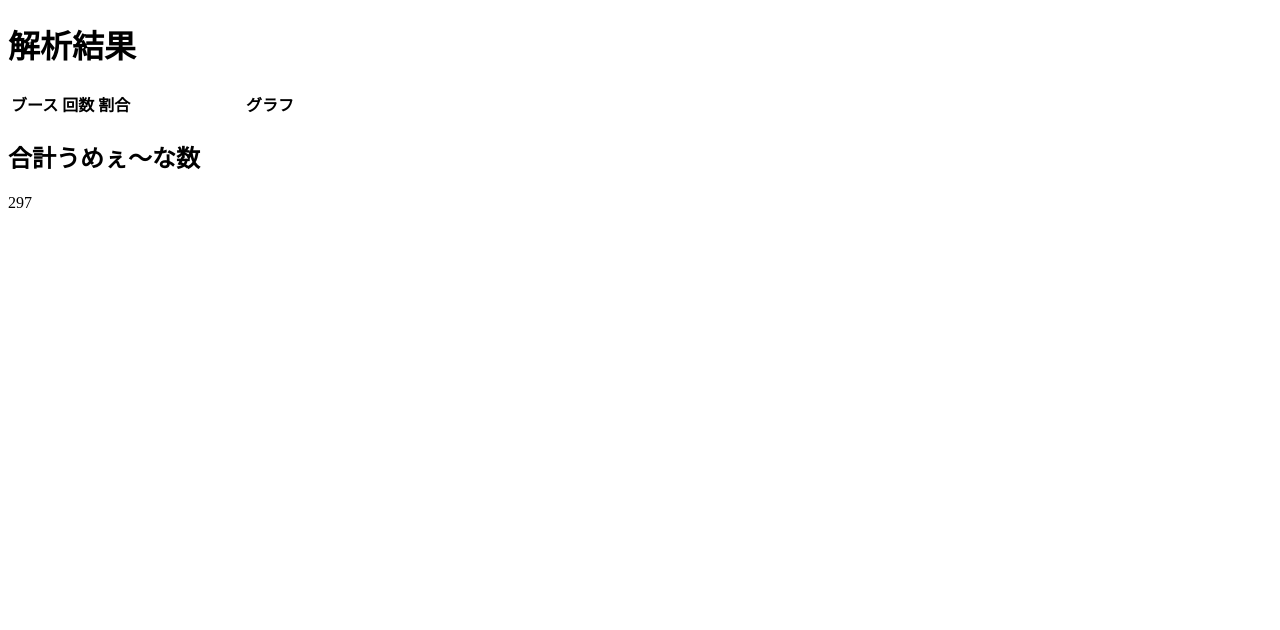
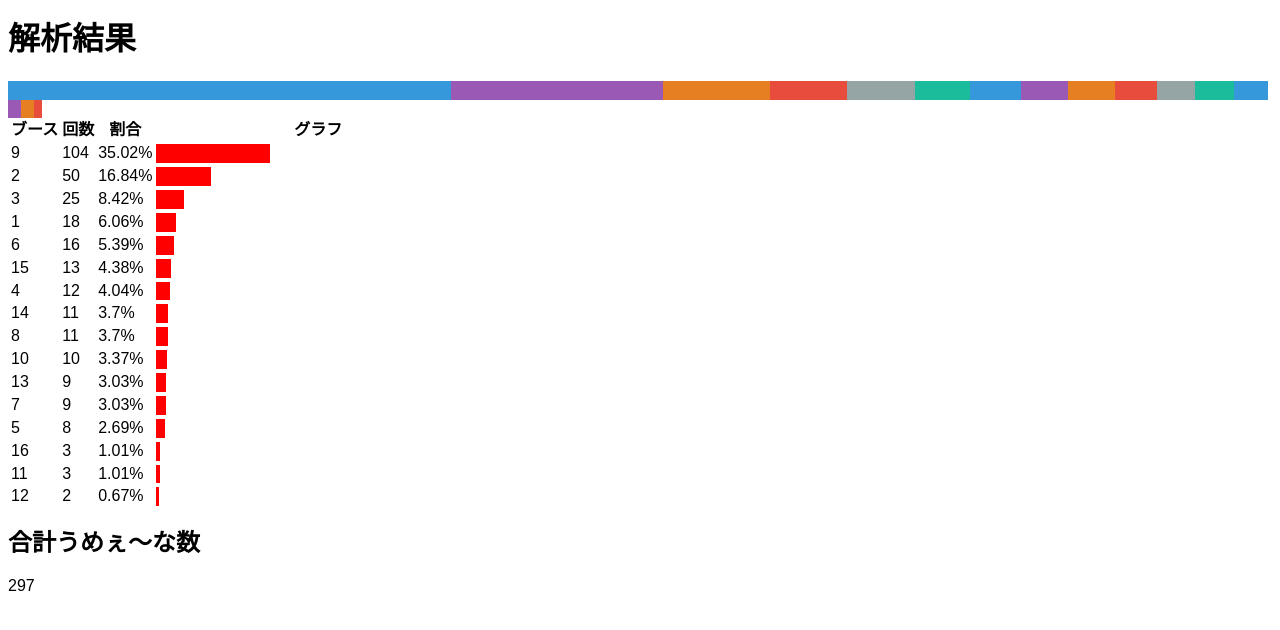
Before and after one commit to windyakin/umeeclick, a plain HTML site: page analyze.html in a window 1280 px wide. Drawn offline with Linux system fonts and the light colour scheme.

Commit message:
なんか構想はあるけど面倒なので今日はここまで

```diff
--- a/analyze.html
+++ b/analyze.html
@@ -6,13 +6,15 @@
  <script src="./js/jquery.core.min.js"></script>
  <script src="./js/jquery.transit.min.js"></script>
  <script src="./js/analyze.js"></script>
+ <link rel="stylesheet" href="/css/index.css">
 </head>
 <body id="body">
 <h1>解析結果</h1>
 <div id="result">
-<table id="indiv">
-<tr><th>ブース</th><th>回数</th><th>割合</th><th style="width: 70%;">グラフ</th></tr>
-</table>
+	<div id="all"></div>
+	<table id="indiv">
+		<tr><th>ブース</th><th>回数</th><th>割合</th><th style="width: 70%;">グラフ</th></tr>
+	</table>
 </div>
 
 </body>
--- a/js/analyze.js
+++ b/js/analyze.js
@@ -9,6 +9,7 @@
 
 var count = {};
 var indiv = new Array();
+var color = [ "#3498db", "#9b59b6", "#e67e22", "#e74c3c", "#95a5a6", "#1abc9c" ];
 
 $(function() {
 	getCountData();
@@ -34,8 +35,8 @@ function getCountData()
 function printAnalysisResult()
 {
 	$("#result").append("<h2>合計うめぇ～な数</h2>\n"+"<p>"+count.total+"</p>");
-	$.each(count.stati, function(booth, val) {
-		var rate = Math.round(val/count.total*100);
+	$.each(count.stat, function(booth, val) {
+		var rate = Math.round(val/count.total*10000)/100;
 		indiv.push({ "booth": booth, "val": val, "rate": rate });
 	});
 
@@ -44,6 +45,7 @@ function printAnalysisResult()
 	});
 
 	$.each(indiv, function(i, data) {
+		$("#all").append('<span style="display:inline-block;width:'+data.rate+'%;background:'+color[(i%color.length)]+';">&nbsp;</span>');
 		$("#indiv").append("<tr><td>"+data.booth+"</td><td>"+data.val+"</td><td>"+data.rate+"%</td><td><div style=\"width:"+data.rate+"%;background-color:red;\">&nbsp;</div></td></tr>");
 	});
 }
```
Also changed, not shown: 1 other file.
